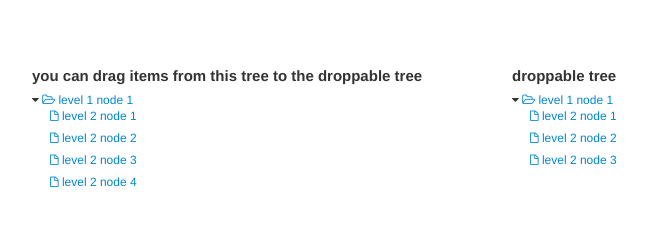
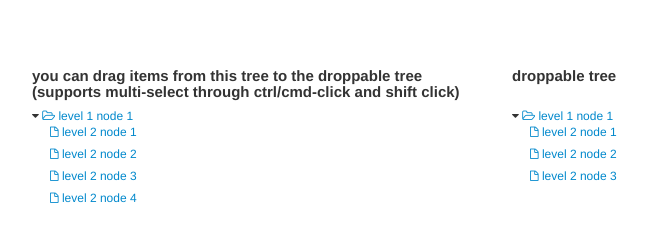
Before and after one commit to berwin9/treedragndropdemo, a website: page index.html in a window 1280 px wide. Shown: the whole page, without its empty margins (138-786 px from the left). Drawn offline with Linux system fonts and the light colour scheme.

Commit message:
feature: improve index.html so that the two trees are aligned vertically

```diff
--- a/index.html
+++ b/index.html
@@ -19,7 +19,14 @@
         <div class="container" data-ng-controller="DemoCtrl as demo">
             <div class="row">
                 <div class="span6">
-                    <h4>you can drag items from this tree to the droppable tree</h4>
+                    <h4>you can drag items from this tree to the droppable tree (supports multi-select through ctrl/cmd-click and shift click)</h4>
+                </div>
+                <div class="span6">
+                    <h4>droppable tree</h4>
+                </div>
+            </div>
+            <div class="row">
+                <div class="span6">
                     <div id="secondary-tree" class="tree-view"
                         data-ens-tree="{
                             onClick: demo.onSecondaryTreeClick,
@@ -35,7 +42,6 @@
                 </div>
 
                 <div class="span6">
-                    <h4>droppable tree</h4>
                     <div id="primary-tree" class="tree-view"
                         data-ens-tree="{
                             onClick: demo.onPrimaryTreeClick,
```
